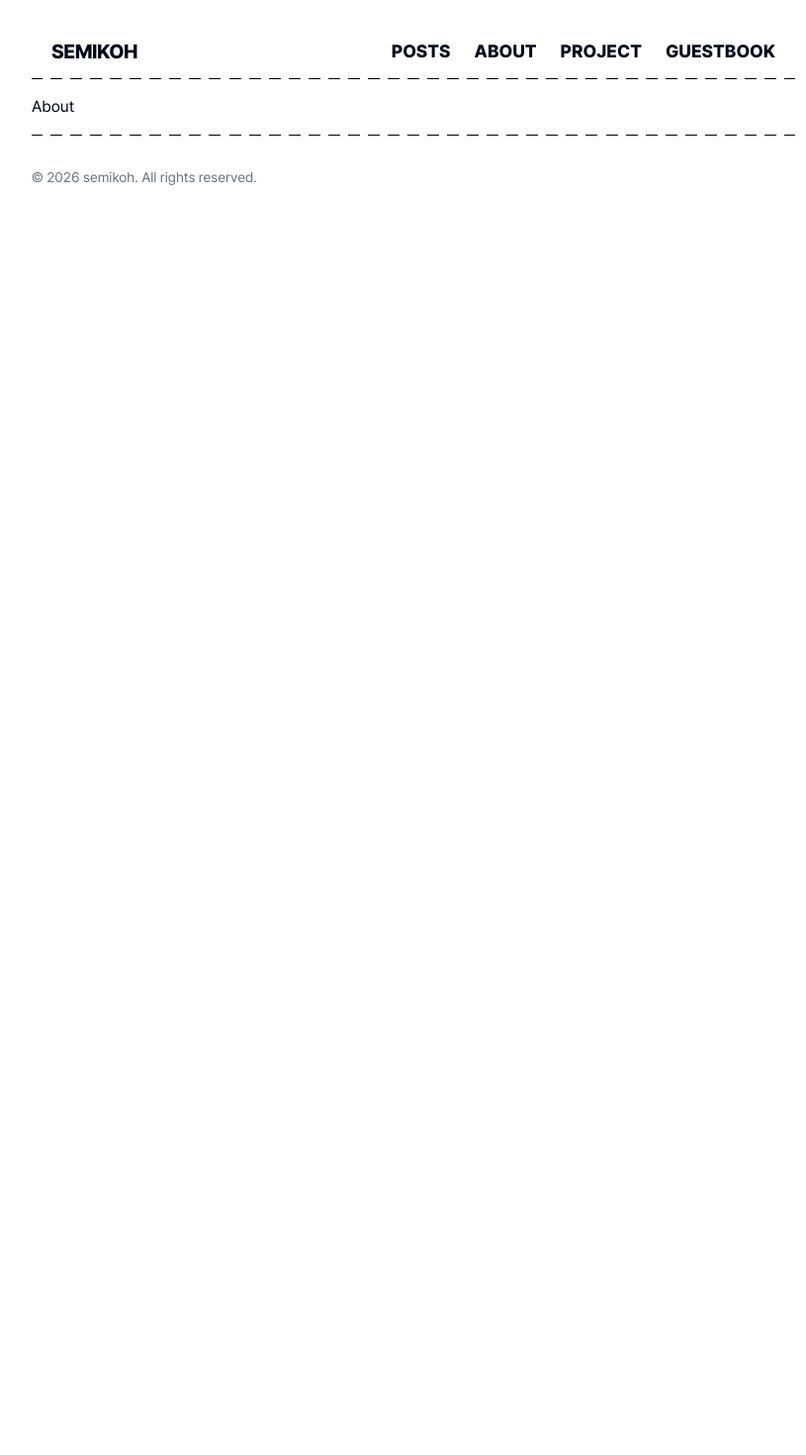
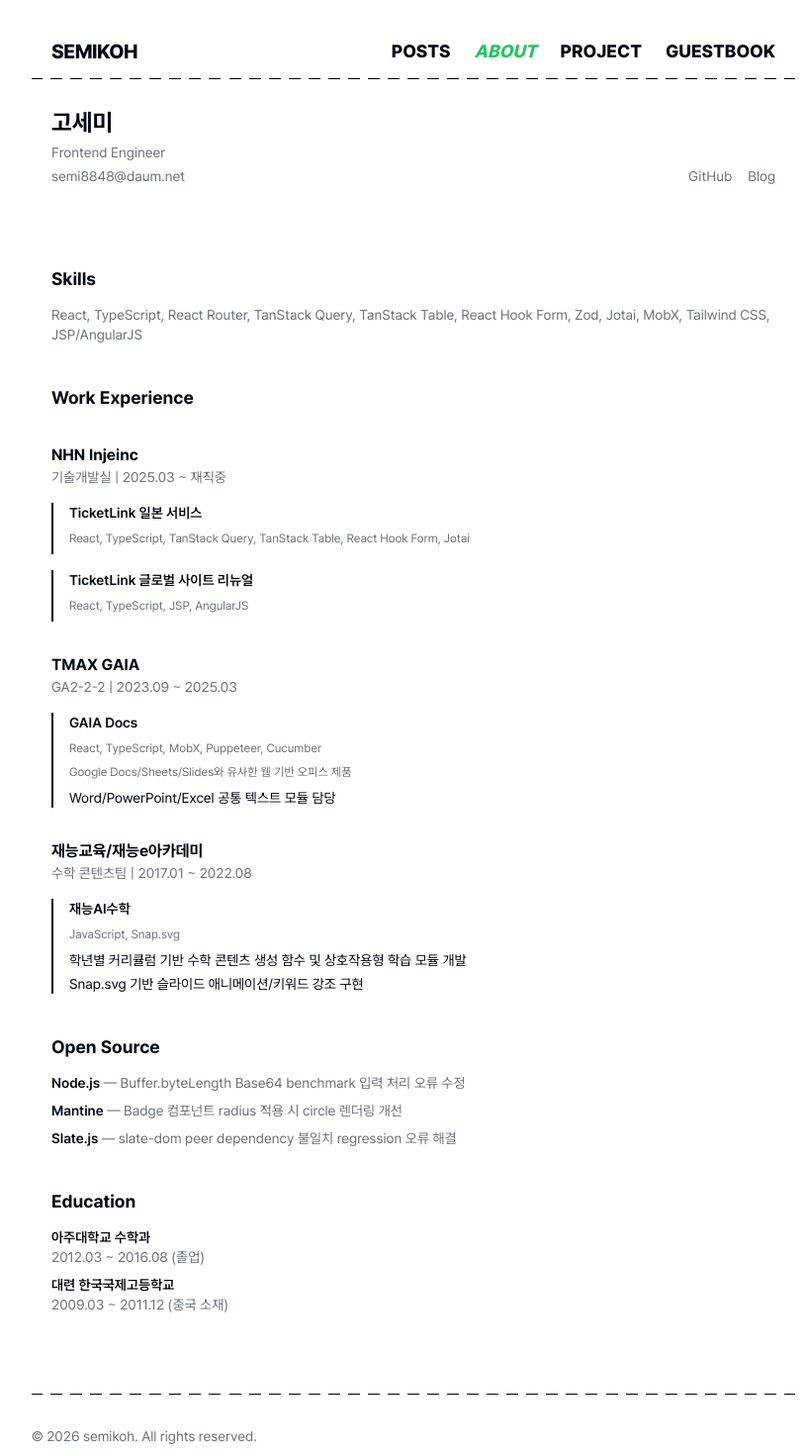
Before and after one commit to semimikoh/semi-blog, a Next.js app: page /about in a window 1280 px wide. Shown: the top 1470 px of the page at 99% size, without its empty margins (222-1037 px from the left). Before the commit the page ends 824 px from the top, so only its background shows below. Built offline with nearby package versions, Linux system fonts and the light colour scheme.

Commit message:
feat: About 페이지 추가 및 UI 스타일 개선 (accent 색상, 헤더 메뉴 활성 상태)

```diff
--- a/app/about/page.tsx
+++ b/app/about/page.tsx
@@ -1,8 +1,160 @@
+import Link from 'next/link';
+
 export default function AboutPage() {
   return (
-    <div>
-      <h3>About</h3>
-      <p></p>
+    <div className="flex flex-col gap-10 px-2 pt-3 pb-16 sm:px-5">
+      {/* Header */}
+      <header>
+        <div className="flex flex-col gap-1">
+          <h1 className="text-2xl font-bold">고세미</h1>
+          <p className="text-sm text-muted">Frontend Engineer</p>
+          <div className="flex items-center justify-between">
+            <p className="text-sm text-muted">semi8848@daum.net</p>
+            <div className="flex items-center gap-4 text-sm">
+              <Link
+                href="https://github.com/semimikoh"
+                target="_blank"
+                className="text-muted transition-opacity hover:opacity-60"
+              >
+                GitHub
+              </Link>
+              <Link
+                href="https://velog.io/@semimi/posts"
+                target="_blank"
+                className="text-muted transition-opacity hover:opacity-60"
+              >
+                Blog
+              </Link>
+            </div>
+          </div>
+        </div>
+      </header>
+
+      {/* Intro */}
+      <section className="flex flex-col gap-3 text-sm leading-relaxed"></section>
+
+      {/* Skills */}
+      <section className="flex flex-col gap-3">
+        <h2 className="text-lg font-bold">Skills</h2>
+        <p className="text-sm text-muted">
+          React, TypeScript, React Router, TanStack Query, TanStack Table, React
+          Hook Form, Zod, Jotai, MobX, Tailwind CSS, JSP/AngularJS
+        </p>
+      </section>
+
+      {/* Work Experience */}
+      <section className="flex flex-col gap-8">
+        <h2 className="text-lg font-bold">Work Experience</h2>
+
+        {/* NHN */}
+        <div className="flex flex-col gap-4">
+          <div>
+            <h3 className="text-base font-bold">NHN Injeinc</h3>
+            <p className="text-sm text-muted">기술개발실 | 2025.03 ~ 재직중</p>
+          </div>
+          <div className="flex flex-col gap-2 border-l-2 border-foreground/20 pl-4">
+            <h4 className="text-sm font-semibold">TicketLink 일본 서비스</h4>
+            <p className="text-xs text-muted">
+              React, TypeScript, TanStack Query, TanStack Table, React Hook
+              Form, Jotai
+            </p>
+            <ul className="flex flex-col gap-1 text-sm"></ul>
+          </div>
+          <div className="flex flex-col gap-2 border-l-2 border-foreground/20 pl-4">
+            <h4 className="text-sm font-semibold">
+              TicketLink 글로벌 사이트 리뉴얼
+            </h4>
+            <p className="text-xs text-muted">
+              React, TypeScript, JSP, AngularJS
+            </p>
+            <ul className="flex flex-col gap-1 text-sm"></ul>
+          </div>
+        </div>
+
+        {/* TMAX */}
+        <div className="flex flex-col gap-4">
+          <div>
+            <h3 className="text-base font-bold">TMAX GAIA</h3>
+            <p className="text-sm text-muted">GA2-2-2 | 2023.09 ~ 2025.03</p>
+          </div>
+          <div className="flex flex-col gap-2 border-l-2 border-foreground/20 pl-4">
+            <h4 className="text-sm font-semibold">GAIA Docs</h4>
+            <p className="text-xs text-muted">
+              React, TypeScript, MobX, Puppeteer, Cucumber
+            </p>
+            <p className="text-xs text-muted">
+              Google Docs/Sheets/Slides와 유사한 웹 기반 오피스 제품
+            </p>
+            <ul className="flex flex-col gap-1 text-sm">
+              <li>Word/PowerPoint/Excel 공통 텍스트 모듈 담당</li>
+            </ul>
+          </div>
+        </div>
+
+        {/* 재능교육 */}
+        <div className="flex flex-col gap-4">
+          <div>
+            <h3 className="text-base font-bold">재능교육/재능e아카데미</h3>
+            <p className="text-sm text-muted">
+              수학 콘텐츠팀 | 2017.01 ~ 2022.08
+            </p>
+          </div>
+          <div className="flex flex-col gap-2 border-l-2 border-foreground/20 pl-4">
+            <h4 className="text-sm font-semibold">재능AI수학</h4>
+            <p className="text-xs text-muted">JavaScript, Snap.svg</p>
+            <ul className="flex flex-col gap-1 text-sm">
+              <li>
+                학년별 커리큘럼 기반 수학 콘텐츠 생성 함수 및 상호작용형 학습
+                모듈 개발
+              </li>
+              <li>Snap.svg 기반 슬라이드 애니메이션/키워드 강조 구현</li>
+            </ul>
+          </div>
+        </div>
+      </section>
+
+      {/* Open Source */}
+      <section className="flex flex-col gap-3">
+        <h2 className="text-lg font-bold">Open Source</h2>
+        <ul className="flex flex-col gap-2 text-sm">
+          <li>
+            <span className="font-semibold">Node.js</span>
+            <span className="text-muted">
+              {' '}
+              — Buffer.byteLength Base64 benchmark 입력 처리 오류 수정
+            </span>
+          </li>
+          <li>
+            <span className="font-semibold">Mantine</span>
+            <span className="text-muted">
+              {' '}
+              — Badge 컴포넌트 radius 적용 시 circle 렌더링 개선
+            </span>
+          </li>
+          <li>
+            <span className="font-semibold">Slate.js</span>
+            <span className="text-muted">
+              {' '}
+              — slate-dom peer dependency 불일치 regression 오류 해결
+            </span>
+          </li>
+        </ul>
+      </section>
+
+      {/* Education */}
+      <section className="flex flex-col gap-3">
+        <h2 className="text-lg font-bold">Education</h2>
+        <div className="flex flex-col gap-2 text-sm">
+          <div>
+            <p className="font-semibold">아주대학교 수학과</p>
+            <p className="text-muted">2012.03 ~ 2016.08 (졸업)</p>
+          </div>
+          <div>
+            <p className="font-semibold">대련 한국국제고등학교</p>
+            <p className="text-muted">2009.03 ~ 2011.12 (중국 소재)</p>
+          </div>
+        </div>
+      </section>
     </div>
   );
 }
--- a/app/components/header.tsx
+++ b/app/components/header.tsx
@@ -17,24 +17,27 @@ export default function Header() {
     <header className="sticky top-0 z-50 mt-6 flex h-14 items-center justify-between border-b bg-background px-5">
       <Link
         href="/"
-        className="hidden text-xl font-extrabold tracking-tight sm:block"
+        className={`hidden text-xl font-extrabold tracking-tight sm:block ${
+          pathname === '/' ? 'text-accent' : 'text-foreground'
+        }`}
       >
         SEMIKOH
       </Link>
       <nav className="flex items-center space-x-3 text-sm font-medium sm:space-x-6 sm:text-lg">
-        {navItems.map((item) => (
+        {navItems.map((item) => {
+          const isActive = pathname.startsWith(item.href);
+          return (
             <Link
               key={item.href}
               href={item.href}
-            className={`py-3 font-extrabold text-primary transition-colors hover:font-black ${
-              pathname.startsWith(item.href)
-                ? 'font-black underline underline-offset-4'
-                : ''
+              className={`py-3 font-extrabold transition-colors ${
+                isActive ? 'text-accent italic' : 'text-foreground'
               }`}
             >
               {item.label}
             </Link>
-        ))}
+          );
+        })}
       </nav>
     </header>
   );
--- a/app/page.tsx
+++ b/app/page.tsx
@@ -1,8 +1,26 @@
+import { posts } from '#site/content';
+import PostCard from './components/post-card';
+
 export default function Home() {
+  const recentPosts = posts
+    .sort((a, b) => new Date(b.date).getTime() - new Date(a.date).getTime())
+    .slice(0, 3);
+
   return (
-    <div>
-      <h3>Home</h3>
-      <p></p>
+    <div className="flex flex-col gap-5 px-5 pt-3 pb-16">
+      <h3 className="text-2xl font-extrabold text-accent">Recent Posts</h3>
+      <div>
+        {recentPosts.map((post) => (
+          <PostCard
+            key={post.slug}
+            title={post.title}
+            date={post.date}
+            slug={post.slug}
+            tags={post.tags}
+            thumbnail={post.thumbnail}
+          />
+        ))}
+      </div>
     </div>
   );
 }
--- a/app/style/globals.css
+++ b/app/style/globals.css
@@ -9,6 +9,7 @@
   --card-foreground: hsl(227 80% 57%);
   --primary: hsl(223 79% 57%);
   --border: hsl(220 13% 85%);
+  --accent: #22c55e;
 }
 
 @theme inline {
@@ -19,6 +20,7 @@
   --color-card-foreground: var(--card-foreground);
   --color-primary: var(--primary);
   --color-border: var(--border);
+  --color-accent: var(--accent);
 }
 
 @media (prefers-color-scheme: dark) {
@@ -54,5 +56,8 @@ body {
 
 a {
   text-decoration: none;
+}
+
+a:not([class*='text-']) {
   color: inherit;
 }
```
Lines whose indentation alone changed are shown as unchanged.
